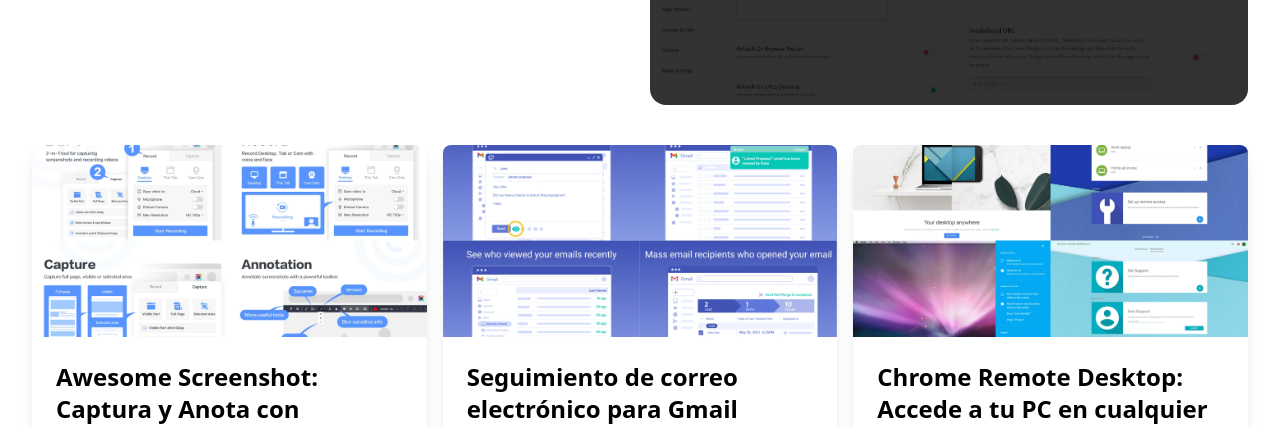
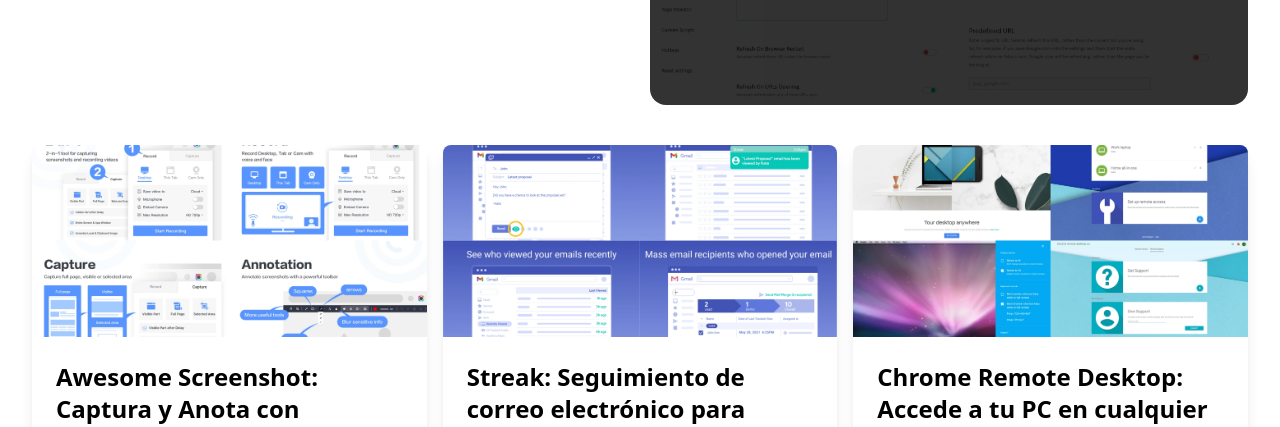
Before and after one commit to yongmexico/miunam, an Astro site: page / in a window 1280 px wide. Shown: the part 373-800 px from the top of the page. Built offline with nearby package versions, Linux system fonts and the light colour scheme; Astro itself is replaced by a stand-in of ours.

Commit message:
retouch streakemail.md

```diff
--- a/src/content/blog/streakemail.md
+++ b/src/content/blog/streakemail.md
@@ -1,5 +1,5 @@
 ---
-title: 'Seguimiento de correo electrónico para Gmail'
+title: 'Streak: Seguimiento de correo electrónico para Gmail'
 pubDate: 2024-05-27
 author: 'miunam'
 image: 'pro/streakemail.webp'
```
